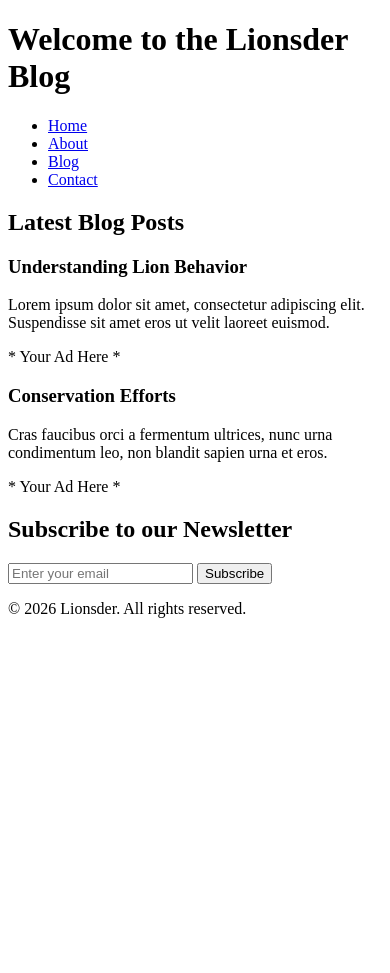
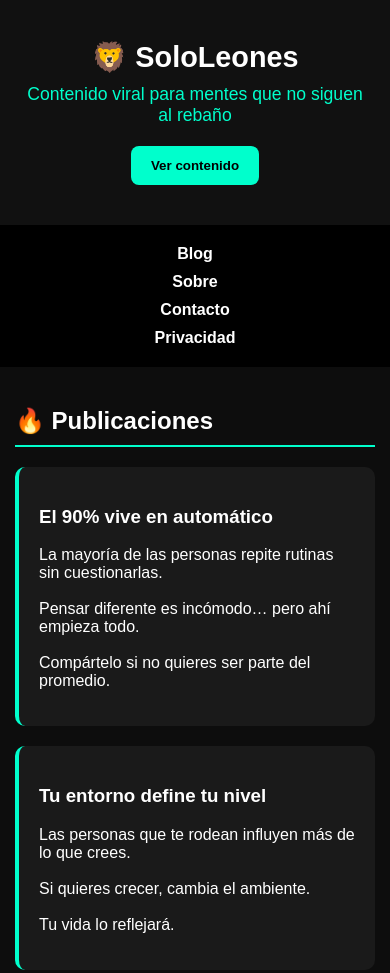
Before and after one commit to fileina/lionsder, a plain HTML site: page index.html in a window 390 px wide. Shown: the top 973 px of the page. Before the commit the page ends 844 px from the top, so only its background shows below. Drawn offline with Linux system fonts and the light colour scheme.

Commit message:
Update index.html with improved code including viewport, SEO, contact form, hover effects, sticky navigation, media queries, and improved styling

```diff
--- a/index.html
+++ b/index.html
@@ -1,51 +1,267 @@
 <!DOCTYPE html>
-<html lang="en">
+<html lang="es">
 <head>
 <meta charset="UTF-8">
 <meta name="viewport" content="width=device-width, initial-scale=1.0">
-    <meta http-equiv="X-UA-Compatible" content="ie=edge">
-    <title>Lionsder Blog</title>
-    <link rel="stylesheet" href="styles.css">
-    <meta name="description" content="Visit our blog for amazing content on lions and wildlife">
-    <meta name="google-site-verification" content="YOUR_VERIFICATION_CODE" />
-    <script async src="https://pagead2.googlesyndication.com/pagead/js/adsbygoogle.js"></script>
+<meta name="description" content="SoloLeones - Contenido viral para mentes que no siguen al rebaño. Ideas directas sobre disciplina, mentalidad y crecimiento personal.">
+<meta name="keywords" content="mentalidad, disciplina, crecimiento personal, motivación">
+<meta name="author" content="SoloLeones">
+<title>SoloLeones - Contenido Viral para Mentes Independientes</title>
+
+<style>
+body{
+  margin:0;
+  font-family: Arial;
+  background:#0d0d0d;
+  color:white;
+}
+
+header{
+  text-align:center;
+  padding:60px 20px;
+  background:#111;
+}
+
+header h1{
+  margin:0;
+  font-size:2.5em;
+}
+
+header p{
+  margin:10px 0 20px 0;
+  font-size:1.1em;
+  color:#00ffcc;
+}
+
+nav{
+  background:#000;
+  padding:10px;
+  text-align:center;
+  position:sticky;
+  top:0;
+  z-index:100;
+}
+
+nav a{
+  color:white;
+  margin:15px;
+  text-decoration:none;
+  font-weight:bold;
+  transition:color 0.3s ease;
+}
+
+nav a:hover{
+  color:#00ffcc;
+}
+
+section{
+  max-width:900px;
+  margin:auto;
+  padding:40px 20px;
+}
+
+section h2{
+  border-bottom:2px solid #00ffcc;
+  padding-bottom:10px;
+}
+
+.post{
+  background:#1a1a1a;
+  padding:20px;
+  margin:20px 0;
+  border-radius:10px;
+  border-left:4px solid #00ffcc;
+}
+
+button{
+  padding:12px 20px;
+  background:#00ffcc;
+  border:none;
+  border-radius:8px;
+  font-weight:bold;
+  cursor:pointer;
+  color:#000;
+  transition:background 0.3s ease;
+}
+
+button:hover{
+  background:#00e6b8;
+}
+
+form{
+  display:flex;
+  flex-direction:column;
+  gap:15px;
+  max-width:500px;
+}
+
+form input,
+form textarea{
+  padding:12px;
+  border:1px solid #00ffcc;
+  border-radius:8px;
+  background:#1a1a1a;
+  color:white;
+  font-family:Arial;
+}
+
+form input:focus,
+form textarea:focus{
+  outline:none;
+  border-color:#00e6b8;
+  box-shadow:0 0 10px rgba(0, 255, 204, 0.3);
+}
+
+form textarea{
+  resize:vertical;
+  min-height:120px;
+}
+
+footer{
+  text-align:center;
+  padding:30px;
+  background:#111;
+  border-top:1px solid #00ffcc;
+  margin-top:40px;
+}
+
+@media (max-width:600px){
+  header{
+    padding:40px 20px;
+  }
+
+  header h1{
+    font-size:1.8em;
+  }
+
+  nav a{
+    display:block;
+    margin:10px 0;
+  }
+
+  section{
+    padding:20px 15px;
+  }
+}
+</style>
+
+<script>
+function ir(id){
+  document.getElementById(id).scrollIntoView({behavior:"smooth"});
+}
+
+function enviarFormulario(event){
+  event.preventDefault();
+  alert('Gracias por tu mensaje. Te responderemos pronto.');
+  document.getElementById('formularioContacto').reset();
+}
+</script>
+
 </head>
+
 <body>
+
 <header>
-        <h1>Welcome to the Lionsder Blog</h1>
+<h1>🦁 SoloLeones</h1>
+<p>Contenido viral para mentes que no siguen al rebaño</p>
+<button onclick="ir('blog')">Ver contenido</button>
+</header>
+
 <nav>
-            <ul>
-                <li><a href="#">Home</a></li>
-                <li><a href="#">About</a></li>
-                <li><a href="#">Blog</a></li>
-                <li><a href="#">Contact</a></li>
-            </ul>
+<a href="javascript:void(0)" onclick="ir('blog')">Blog</a>
+<a href="javascript:void(0)" onclick="ir('sobre')">Sobre</a>
+<a href="javascript:void(0)" onclick="ir('contacto')">Contacto</a>
+<a href="javascript:void(0)" onclick="ir('privacidad')">Privacidad</a>
 </nav>
-    </header>
-    <main>
-        <section>
-            <h2>Latest Blog Posts</h2>
-            <article>
-                <h3>Understanding Lion Behavior</h3>
-                <p>Lorem ipsum dolor sit amet, consectetur adipiscing elit. Suspendisse sit amet eros ut velit laoreet euismod.</p>
-                <adslot>* Your Ad Here * </adslot>
-            </article>
-            <article>
-                <h3>Conservation Efforts</h3>
-                <p>Cras faucibus orci a fermentum ultrices, nunc urna condimentum leo, non blandit sapien urna et eros.</p>
-                <adslot>* Your Ad Here * </adslot>
-            </article>
+
+<section id="blog">
+<h2>🔥 Publicaciones</h2>
+
+<div class="post">
+<h3>El 90% vive en automático</h3>
+<p>
+La mayoría de las personas repite rutinas sin cuestionarlas.
+<br><br>
+Pensar diferente es incómodo… pero ahí empieza todo.
+<br><br>
+Compártelo si no quieres ser parte del promedio.
+</p>
+</div>
+
+<div class="post">
+<h3>Tu entorno define tu nivel</h3>
+<p>
+Las personas que te rodean influyen más de lo que crees.
+<br><br>
+Si quieres crecer, cambia el ambiente.
+<br><br>
+Tu vida lo reflejará.
+</p>
+</div>
+
+<div class="post">
+<h3>Disciplina vence motivación</h3>
+<p>
+La motivación es temporal.
+<br><br>
+La disciplina es lo que construye resultados reales.
+<br><br>
+Ahí está la diferencia.
+</p>
+</div>
+
+<div class="post">
+<h3>Menos distracción, más enfoque</h3>
+<p>
+Cada notificación roba atención.
+<br><br>
+Cada distracción retrasa tu progreso.
+<br><br>
+Controla tu enfoque o alguien más lo hará.
+</p>
+</div>
+
 </section>
-        <aside>
-            <h2>Subscribe to our Newsletter</h2>
-            <form>
-                <input type="email" placeholder="Enter your email">
-                <button type="submit">Subscribe</button>
+
+<section id="sobre">
+<h2>🧠 Sobre SoloLeones</h2>
+<p>
+SoloLeones nace con la idea de crear contenido directo, simple y poderoso.
+<br><br>
+En un mundo lleno de ruido, aquí encontrarás ideas que buscan generar impacto real.
+<br><br>
+No seguimos tendencias, creamos mentalidad.
+</p>
+</section>
+
+<section id="contacto">
+<h2>✉️ Contacto</h2>
+<p>
+¿Quieres colaborar o trabajar con SoloLeones?
+<br><br>
+Escríbenos y te responderemos lo antes posible.
+</p>
+
+<form id="formularioContacto" onsubmit="enviarFormulario(event)">
+<input type="text" placeholder="Tu nombre" required>
+<input type="email" placeholder="Tu email" required>
+<textarea placeholder="Tu mensaje" required></textarea>
+<button type="submit">Enviar mensaje</button>
 </form>
-        </aside>
-    </main>
+</section>
+
+<section id="privacidad">
+<h2>🔒 Política de Privacidad</h2>
+<p>
+Este sitio puede utilizar cookies y herramientas de análisis para mejorar la experiencia del usuario.
+<br><br>
+Al navegar en este sitio, aceptas estas condiciones.
+</p>
+</section>
+
 <footer>
-        <p>&copy; 2026 Lionsder. All rights reserved.</p>
+<p>© 2026 SoloLeones</p>
 </footer>
+
 </body>
 </html>
```
Lines whose indentation alone changed are shown as unchanged.
